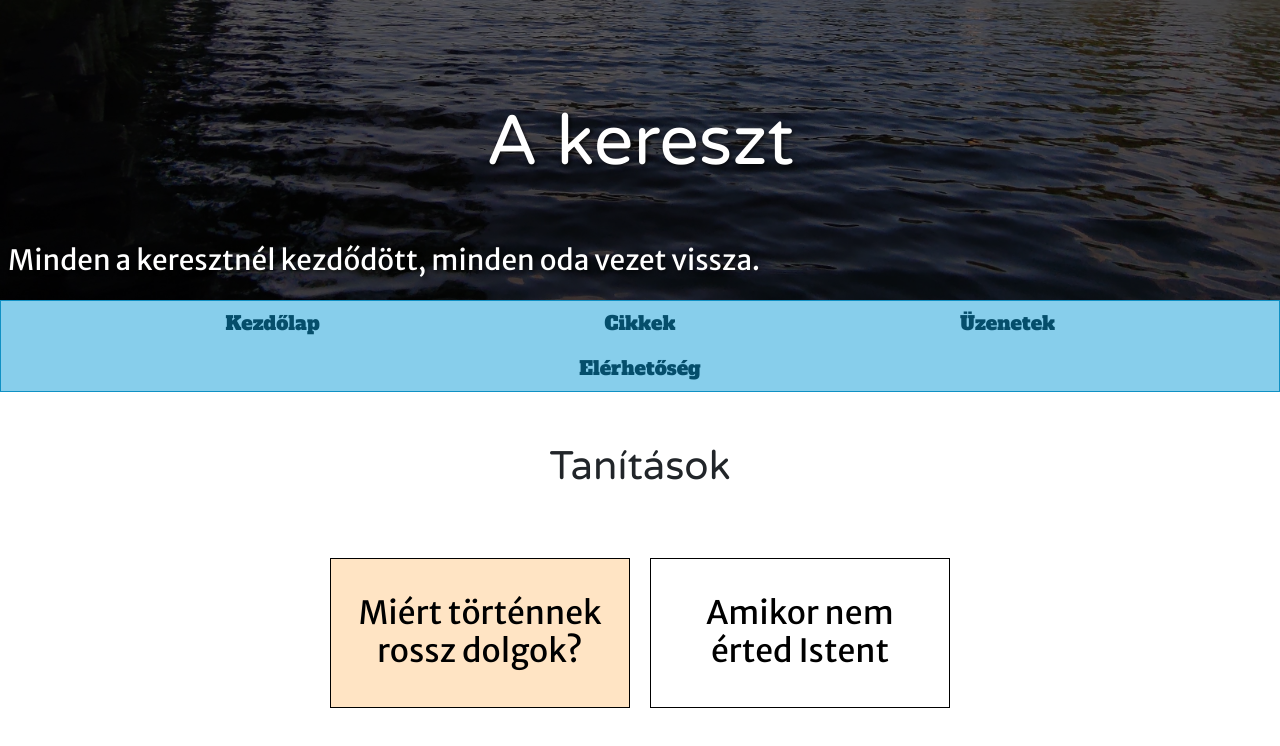
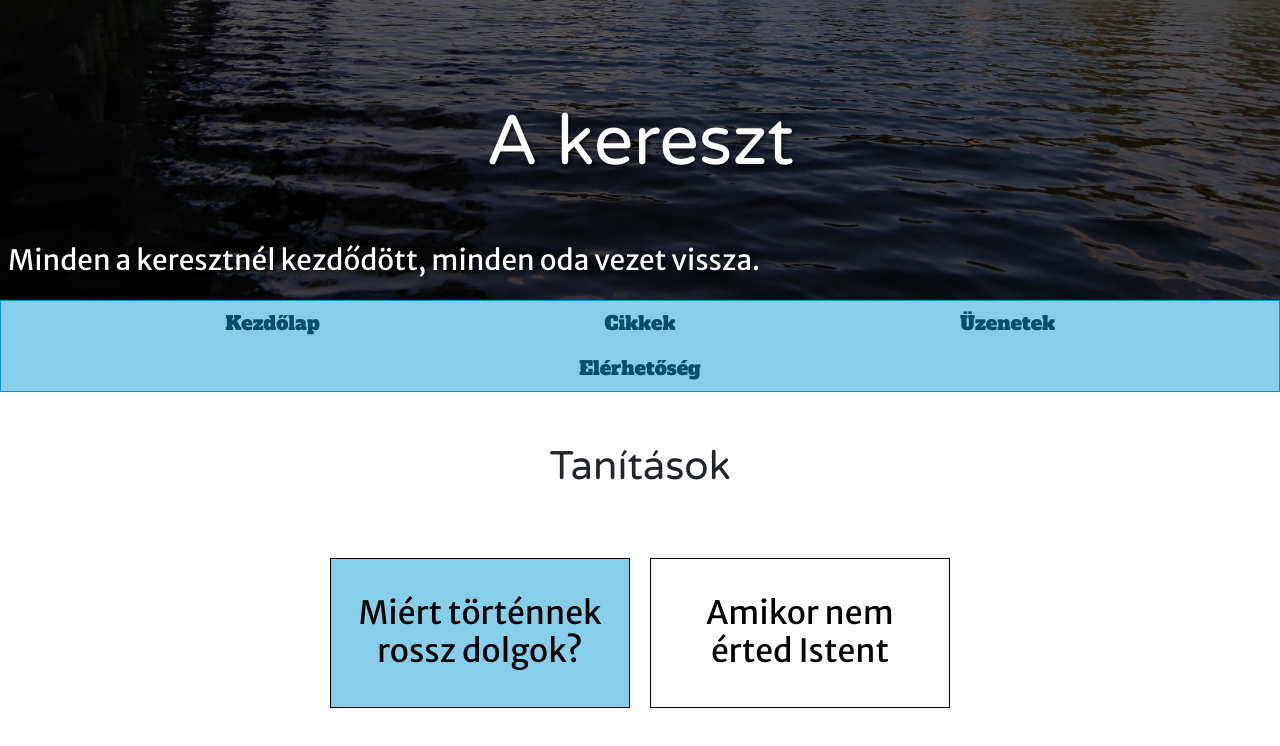
Before and after one commit to ZSzabolcs/UnknownBaptist, a plain HTML site: page tanitasok.html in a window 1280 px wide. In both pictures the pointer is over the element "Miért történnek rossz dolgok?". Drawn offline with nearby package versions, Linux system fonts and the light colour scheme; a web font is replaced by a local one.

Commit message:
Add files via upload

```diff
--- a/index.css
+++ b/index.css
@@ -174,7 +174,7 @@ b{
 }
 
 .cikk:hover{
-    background-color: bisque;
+    background-color: skyblue;
 }
 
 .cikk a{
```
